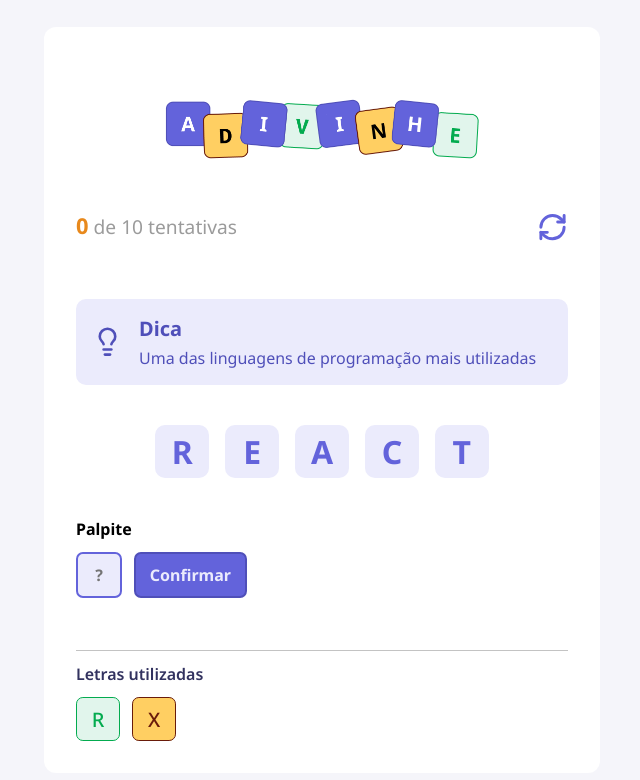
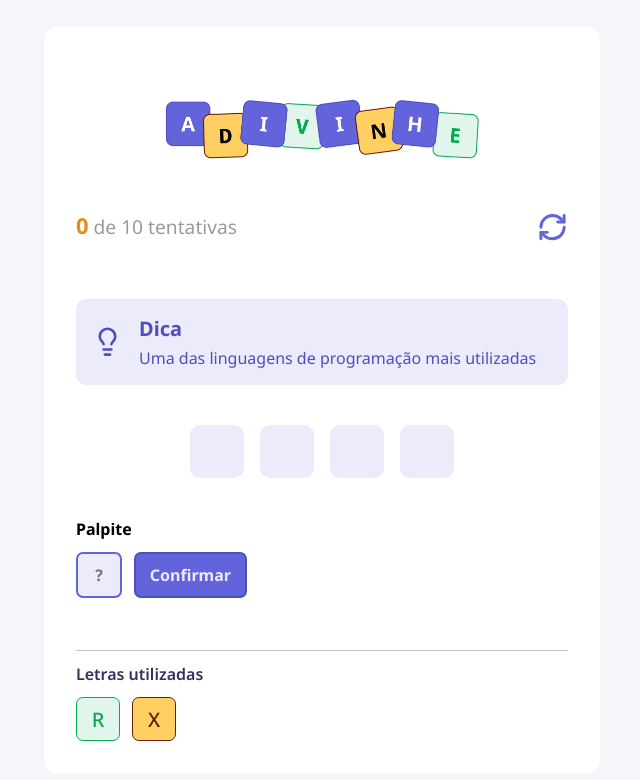
Before and after one commit to garrudas/projeto-jogo-adivinhacao, a React (Vite) app: page / in a window 1280 px wide. Shown: the top 780 px of the page, without its empty margins (318-958 px from the left). Built offline with nearby package versions, Linux system fonts and the light colour scheme.

Commit message:
Funcionalidades - Exibindo a Letra da Palavra

```diff
--- a/src/App.tsx
+++ b/src/App.tsx
@@ -31,17 +31,21 @@
     startGame()
   }, [])
 
+  if (!challenge) {
+    return
+  }
+
   return (
     <div className={styles.container}>
       <main>
         <Header current={attempts} max={10} onRestart={handleRestartGame} />
         <Tip tip="Uma das linguagens de programação mais utilizadas" />
         <div className={styles.word}>
-          <Letter value="R" />
-          <Letter value="E" />
-          <Letter value="A" />
-          <Letter value="C" />
-          <Letter value="T" />
+          {
+            challenge.word.split("").map(() => (
+              <Letter value="" />
+            ))
+          }
         </div>
 
         <h4>Palpite</h4>
```
